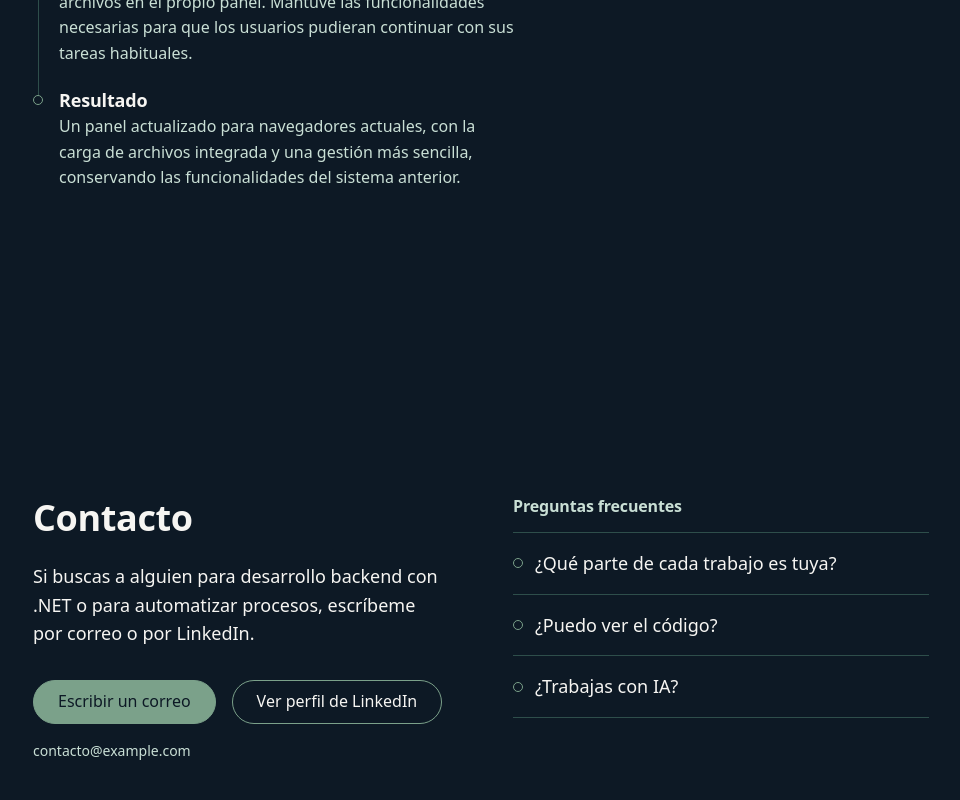
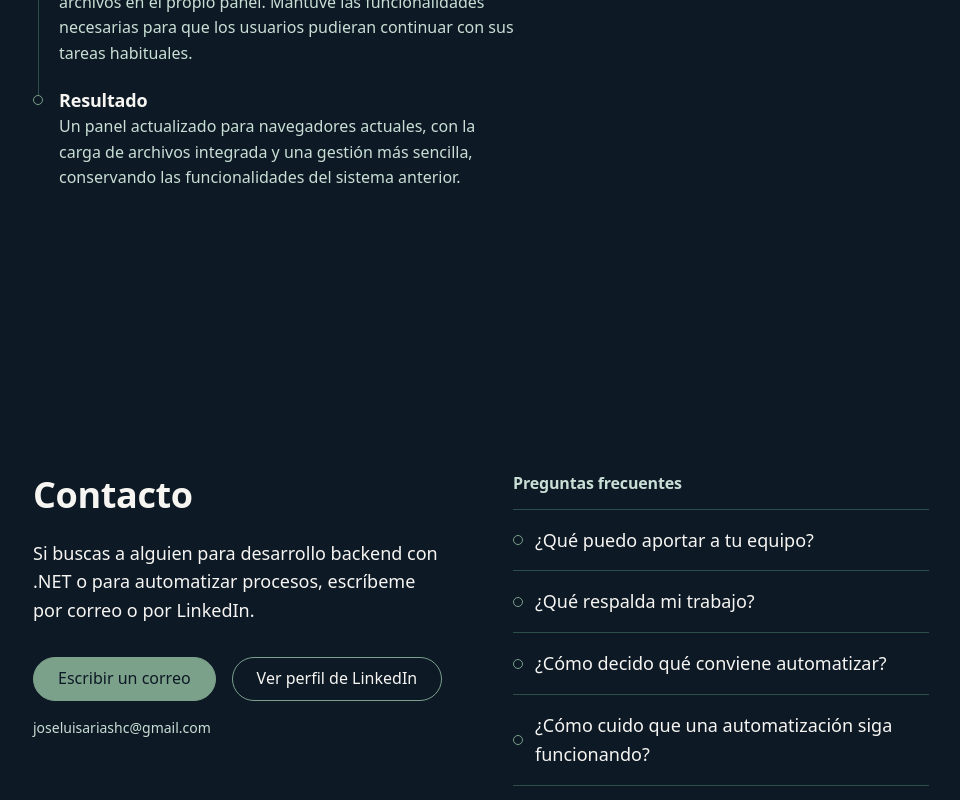
Before and after one commit to JoseLuisAriasHC/joseluisariashc.github.io, a Vue app: page /#inicio in a window 1280 px wide. Shown: the part 4714-5514 px from the top of the page, without its empty margins (159-1119 px from the left). Built offline with nearby package versions, Linux system fonts and the light colour scheme.

Commit message:
Actualiza las preguntas frecuentes y el correo de contacto
- Cuatro preguntas nuevas, todas en primera persona
- El correo de contacto deja de ser provisional

Co-Authored-By: Claude Opus 5.5 <noreply@anthropic.com>

```diff
--- a/src/content/es.ts
+++ b/src/content/es.ts
@@ -11,8 +11,7 @@ export const es: SiteContent = {
     links: {
       linkedin: 'https://www.linkedin.com/in/jose-luis-a-66aab828a/',
       github: 'https://github.com/JoseLuisAriasHC',
-      // Provisional: se cambia al final
-      email: 'contacto@example.com',
+      email: 'joseluisariashc@gmail.com',
     },
   },
 
@@ -205,22 +204,28 @@ export const es: SiteContent = {
     faqTitle: 'Preguntas frecuentes',
     faq: [
       {
-        key: 'contribution',
-        question: '¿Qué parte de cada trabajo es tuya?',
+        key: 'value',
+        question: '¿Qué puedo aportar a tu equipo?',
         answer:
-          'Son trabajos de equipo en Dreams. En cada caso, el apartado «Mi aportación» explica qué hice yo.',
+          'Experiencia en aplicaciones reales: desarrollar funcionalidades, interpretar reglas de negocio y trabajar con sistemas existentes. Además de implementar lo solicitado, analizo cómo encaja en el conjunto y propongo mejoras cuando detecto una forma más sencilla de resolverlo.',
       },
       {
-        key: 'code',
-        question: '¿Puedo ver el código?',
+        key: 'background',
+        question: '¿Qué respalda mi trabajo?',
         answer:
-          'No, porque es código de clientes y es confidencial. Por eso cada caso explica el problema, el enfoque y el resultado, y las imágenes son representativas.',
+          'Una titulación oficial en Desarrollo de Aplicaciones Multiplataforma, formación complementaria en desarrollo web y experiencia profesional desarrollando y manteniendo aplicaciones para clientes reales.',
       },
       {
-        key: 'ai',
-        question: '¿Trabajas con IA?',
+        key: 'automation-criteria',
+        question: '¿Cómo decido qué conviene automatizar?',
         answer:
-          'Sí. He desarrollado flujos que seleccionan y validan noticias con modelos de lenguaje y un prototipo de asistente de soporte basado en documentación técnica, combinando el modelo con reglas de negocio y comprobaciones en código.',
+          'Primero analizo cómo funciona el proceso, qué herramientas intervienen y qué excepciones aparecen. Valoro qué pasos se pueden automatizar y cuáles necesitan revisión humana, buscando reducir trabajo manual sin complicar el proceso.',
+      },
+      {
+        key: 'automation-maintenance',
+        question: '¿Cómo cuido que una automatización siga funcionando?',
+        answer:
+          'Además de construir el flujo, me ocupo de las validaciones, los avisos de error y el mantenimiento. Mi experiencia incluye resolver incidencias y ajustar las integraciones cuando cambian las herramientas o las necesidades del equipo.',
       },
     ],
   },
```
